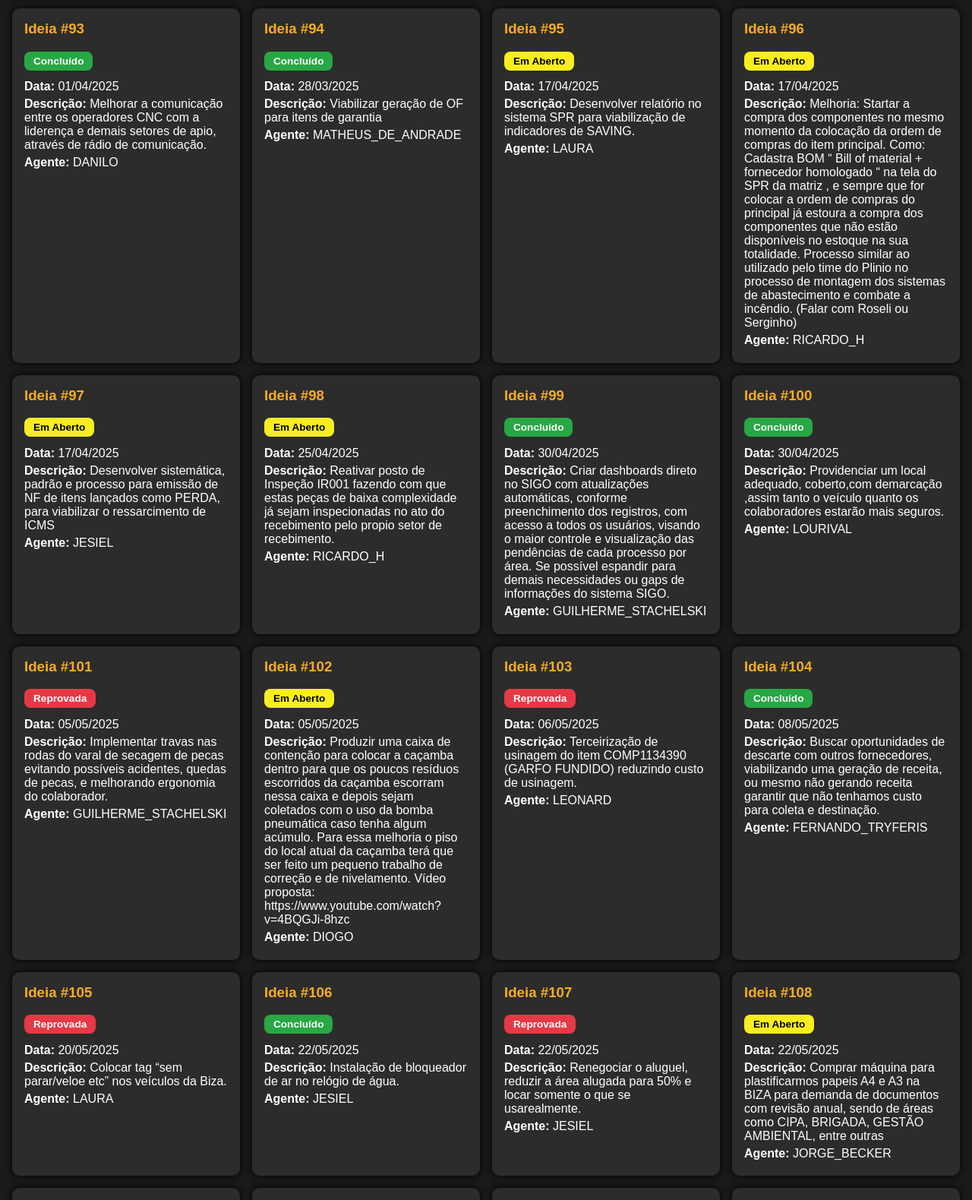
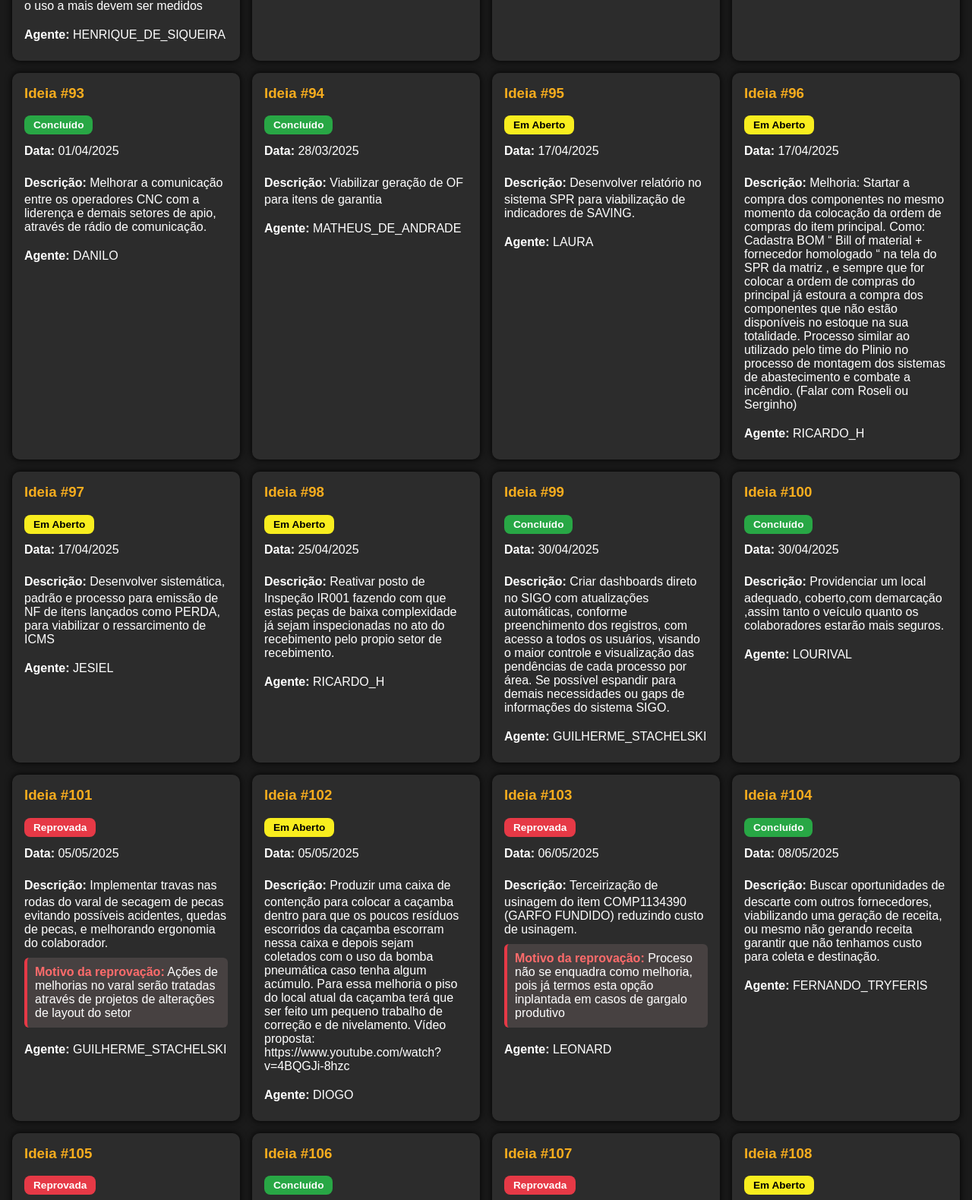
Before and after one commit to SGIBIZA/Catalogo-BIZA, a plain HTML site: page index.html in a window 1280 px wide. Shown: the part 1220-2800 px from the top of the page at 76% size. Drawn offline with nearby package versions, Linux system fonts and the light colour scheme.

Commit message:
Add files via upload
Alteração nos CARDS com cores espaçamentos

```diff
--- a/script.js
+++ b/script.js
@@ -32,6 +32,10 @@ document.addEventListener('DOMContentLoaded', () => {
   const statusTexto = obj["Status"] ? obj["Status"].trim() : "";
   const statusClass = getStatusClass(statusTexto);
 
+  // Verifica se deve exibir o motivo
+  const motivo = obj["Motivo da reprovação"] ? obj["Motivo da reprovação"].trim() : "";
+  const mostrarMotivo = statusClass === "reprovado" && motivo !== "";
+
   div.innerHTML = `
     <h3>Ideia #${obj["Item"]}</h3>
 
@@ -42,9 +46,19 @@ document.addEventListener('DOMContentLoaded', () => {
     </p>
 
     <p><strong>Data:</strong> ${excelDateToJSDate(obj["Data da Ideia"])}</p>
-      <p><strong>Descrição:</strong> ${obj["Descrição da Ideia de Melhoria"]}</p>
-      <p><strong>Agente:</strong> ${obj["Agente da Melhoria"]}</p>
+    <p class="descricao"><strong>Descrição:</strong> ${obj["Descrição da Ideia de Melhoria"]}</p>
+
+
+    ${mostrarMotivo ? `
+      <div class="motivo-box">
+        <strong>Motivo da reprovação:</strong> ${motivo}
+      </div>
+    ` : ""}
+
+   <p class="agente"><strong>Agente:</strong> ${obj["Agente da Melhoria"]}</p>
+
   `;
+
   return div;
 }
 
--- a/style.css
+++ b/style.css
@@ -77,6 +77,18 @@ input[type="text"] {
   padding: 1rem;
   box-sizing: border-box;
 }
+.card p strong {
+  display: inline-block;
+  margin-bottom: 4px;
+}
+
+.card p.descricao {
+  margin-top: 20px; /* espaço antes */
+}
+.card p.agente {
+  margin-top: 20px;  /* distancia antes do agente */
+}
+
 
 .card {
   background-color: #2c2c2c;
@@ -130,11 +142,24 @@ input[type="text"] {
   color: #fff;
 }
 
+/* Motivo da reprovação */
+.motivo-box {
+  background-color: #ffcccc20;  /* vermelho bem suave com transparência */
+  border-left: 4px solid #e63946; /* vermelho da etiqueta reprovado */
+  padding: 10px;
+  margin-top: 10px;
+  border-radius: 6px;
+}
+
+.motivo-box strong {
+  color: #ff6b6b; /* destaque mais vivo para o título */
+}
+
 /* ========================================= */
 
 @media (max-width: 768px) {
   header h1 {
-    font-size: 1.4rem;
+    font-size: 1.6rem;
   }
 
   .filtros {
@@ -174,6 +199,8 @@ input[type="text"] {
     justify-content: center;
     margin-top: 10px;
   }
+
+
 }
 
 /* Desktop: coloca ao lado dos filtros */
@@ -190,4 +217,6 @@ input[type="text"] {
     margin-top: 0;
     margin-left: auto;
   }
+
+
 }
```
Lines whose indentation alone changed are shown as unchanged.
